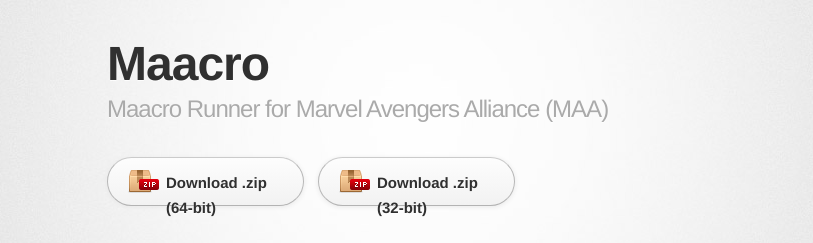
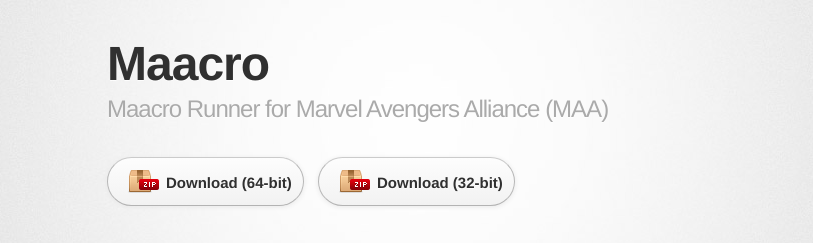
Before and after one commit to ray2k/Maacro, a plain HTML site: page index.html in a window 1280 px wide. Shown: the top 243 px of the page, without its empty margins (223-1036 px from the left). Drawn offline with Linux system fonts and the light colour scheme; a web font is replaced by a local one.

Commit message:
Update index.html

```diff
--- a/index.html
+++ b/index.html
@@ -23,8 +23,8 @@
         </header>
 
         <section id="downloads" class="clearfix">
-          <a href="https://github.com/ray2k/Maacro/zipball/master" id="download-zip" class="button"><span>Download .zip (64-bit)</span></a>
-          <a href="https://github.com/ray2k/Maacro/tarball/master" id="download-zip" class="button"><span>Download .zip (32-bit)</span></a>
+          <a href="https://github.com/ray2k/Maacro/zipball/master" id="download-zip" class="button"><span>Download (64-bit)</span></a>
+          <a href="https://github.com/ray2k/Maacro/tarball/master" id="download-zip" class="button"><span>Download (32-bit)</span></a>
           <!--<a href="https://github.com/ray2k/Maacro" id="view-on-github" class="button"><span>View on GitHub</span></a>-->
         </section>
 
```
